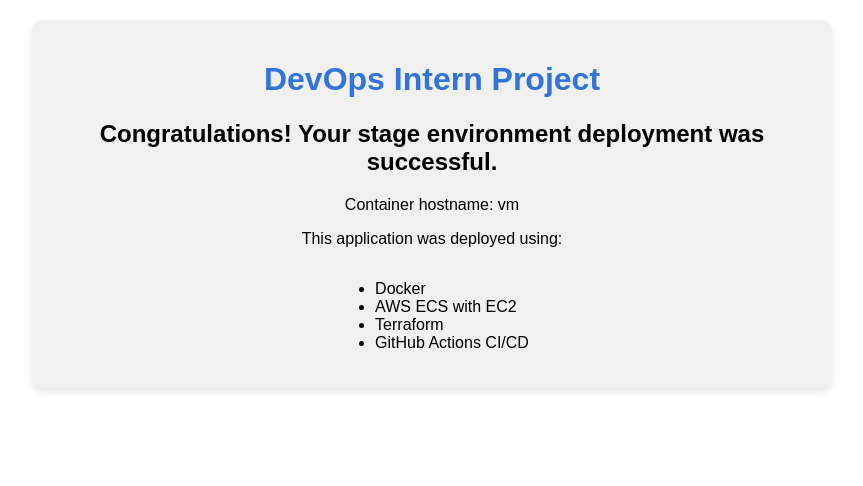
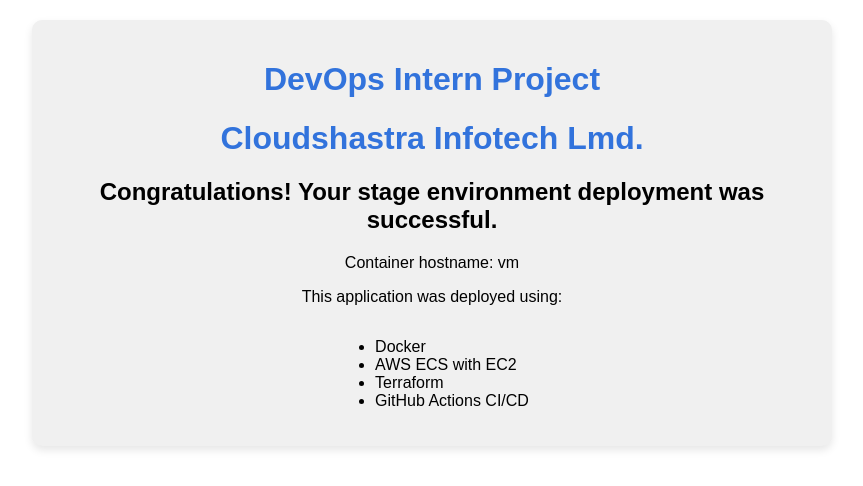
Before and after one commit to Swati59-cmd/Swati59-cmd-Containerized-Web-Application, a Flask app: page / in a window 1280 px wide. Shown: the top 486 px of the page, without its empty margins (208-1071 px from the left). Run offline with Flask 2, Linux system fonts and the light colour scheme.

Commit message:
addingstage

```diff
--- a/templates/index.html
+++ b/templates/index.html
@@ -24,6 +24,7 @@
 <body>
     <div class="container">
         <h1>DevOps Intern Project</h1>
+        <h1>Cloudshastra Infotech Lmd.</h1>
         <h2>Congratulations! Your stage environment deployment was successful.</h2>
         <p>Container hostname: {{ hostname }}</p>
         <p>This application was deployed using:</p>
```
